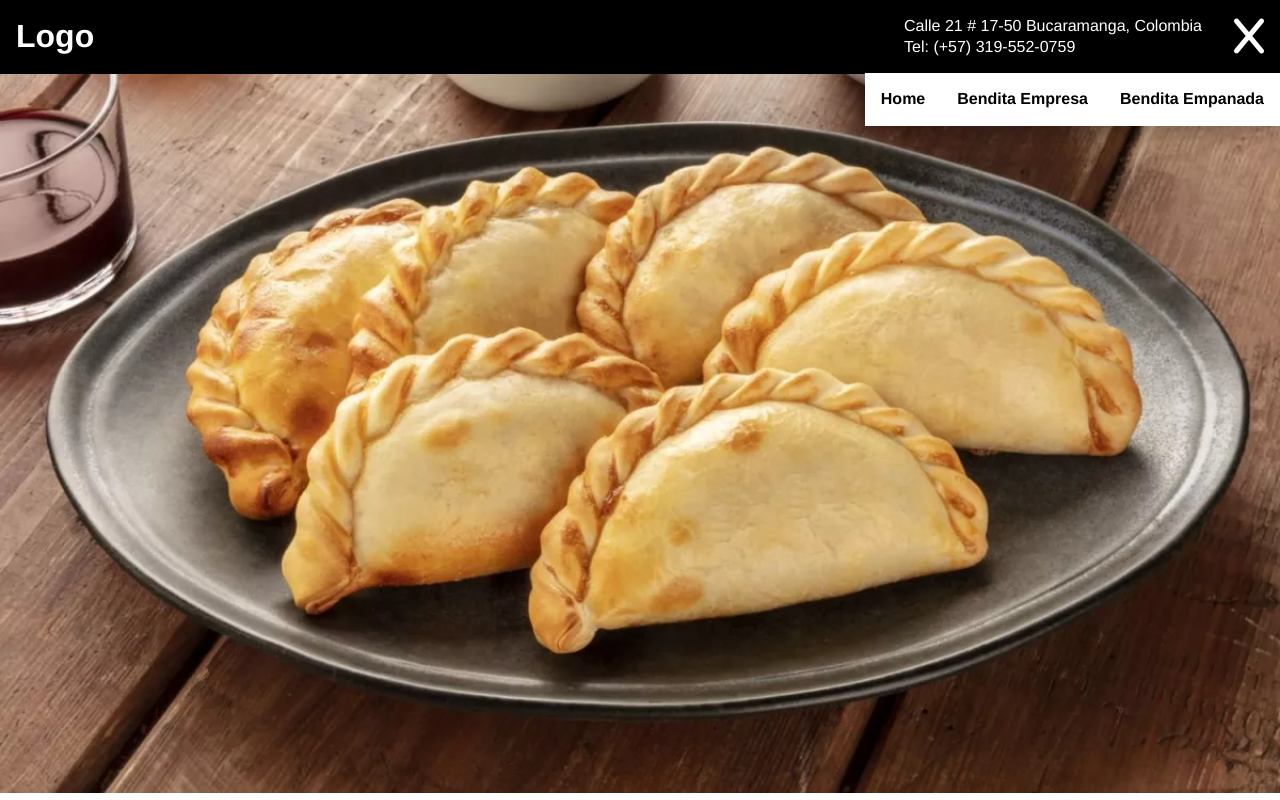
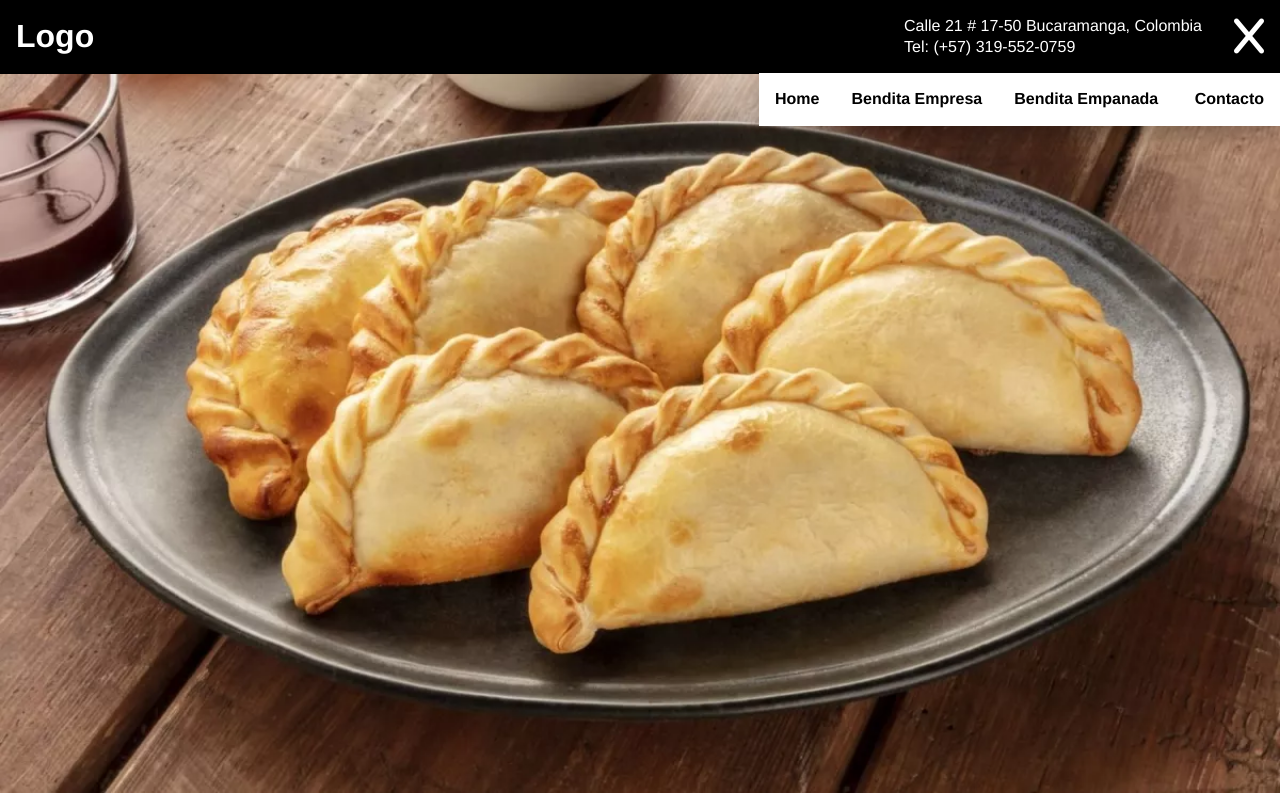
Before and after one commit to sebasmoles/bendita-empanada-es, a Vue app: page / in a window 1280 px wide. Both pictures are taken after a click on the icon 1246 px from the left and 36 px from the top of the page. Shown: the top 800 px of the page. Built offline with nearby package versions, Linux system fonts and the light colour scheme.

Commit message:
tarea(header): agregar nav link de contacto

```diff
--- a/src/components/Header.vue
+++ b/src/components/Header.vue
@@ -21,6 +21,9 @@
 					<router-link to="/">Home</router-link>
 					<router-link to="/empresa">Bendita Empresa</router-link>
 					<router-link to="/productos">Bendita Empanada</router-link>
+					<router-link :to="{ path: '/', hash: '#contacto' }">
+						Contacto
+					</router-link>
 				</div>
 			</nav>
 		</div>
--- a/src/components/home-ui/Contacto.vue
+++ b/src/components/home-ui/Contacto.vue
@@ -1,4 +1,5 @@
 <template>
+	<section id="contacto">
 		<h2>Contacto</h2>
 		<div>
 			<p>Parrafo</p>
@@ -9,6 +10,7 @@
 				<input type="textarea" />
 			</form>
 		</div>
+	</section>
 </template>
 
 <script>
--- a/src/router/index.js
+++ b/src/router/index.js
@@ -32,6 +32,15 @@ const routes = [
 const router = createRouter({
 	history: createWebHistory(process.env.BASE_URL),
 	routes,
+	scrollBehavior(to, from, savedPosition) {
+		if (savedPosition) {
+			return savedPosition;
+		}
+		if (to.hash) {
+			return { el: to.hash, behavior: "smooth" };
+		}
+		return { x: 0, y: 0 };
+	},
 });
 
 export default router;
```
Lines whose indentation alone changed are shown as unchanged.
